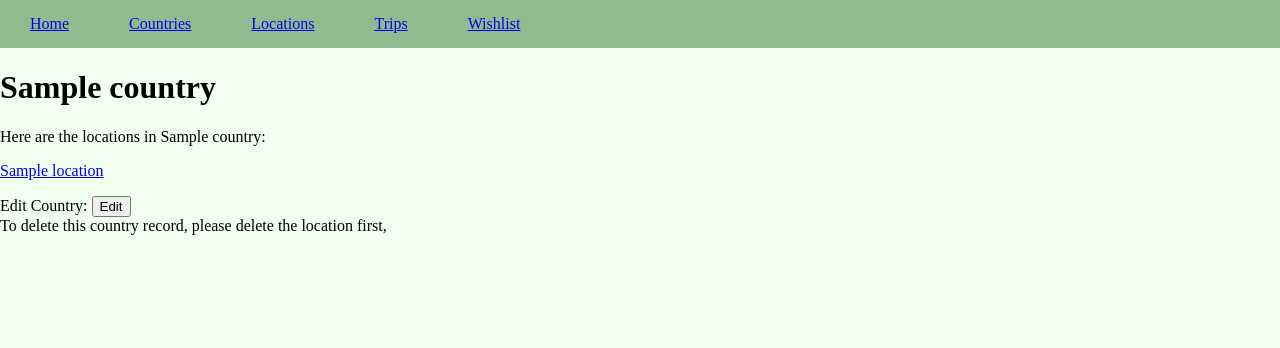
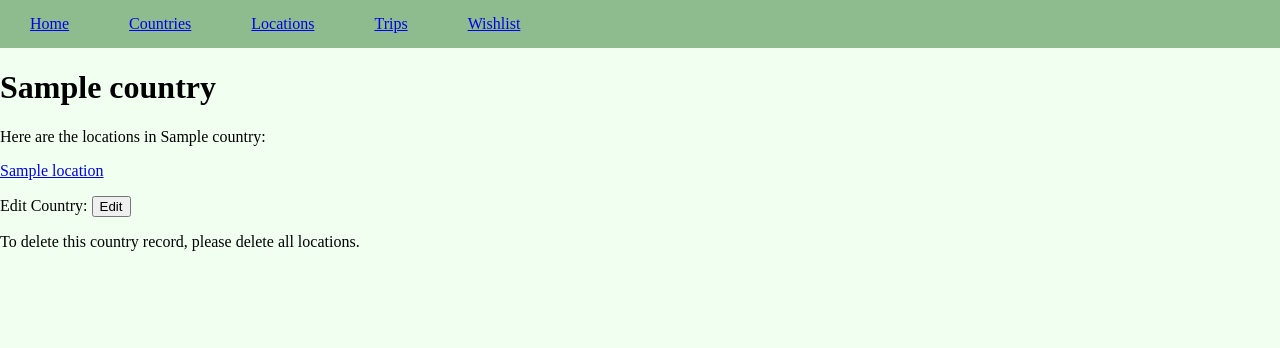
Before and after one commit to mr-mckenzie/Gravel-Travel, a Flask app: page /countries/1 in a window 1280 px wide. Shown: the top 348 px of the page. Run offline with Flask 3, Linux system fonts and the light colour scheme; a database or web service that is not in the repository returns one stand-in record (values such as "Sample title"); some libraries are stand-ins or nearby versions.

Commit message:
minor changes to html

```diff
--- a/controllers/holidays_controller.py
+++ b/controllers/holidays_controller.py
@@ -1,10 +1,7 @@
 # import flask
 from flask import Flask, render_template, Blueprint, redirect, request
-from models.location import Location
 import repositories.location_repository as location_repo
-import repositories.country_repository as country_repo
 import repositories.holiday_repository as holiday_repo
-import repositories.wishlist_repository as wishlist_repo
 
 holidays_blueprint = Blueprint("holidays", __name__)
 
--- a/templates/countries/edit.jinja
+++ b/templates/countries/edit.jinja
@@ -37,7 +37,7 @@
 {# Warning message for DELETE function#}
 {%if input_locations%}
 
-    <p>To delete this country record, please delete location(s) first. </p>
+    <p>To delete this country record, please delete all locations. </p>
 
     {% else %}
 
--- a/templates/countries/locations.jinja
+++ b/templates/countries/locations.jinja
@@ -19,7 +19,7 @@
 {# CAN ONLY DELETE IF NO LOCATIONS EXIST #}
 {%if input_locations%}
 
-    To delete this country record, please delete the location first,
+    <p>To delete this country record, please delete all locations. </p>
 
 {% else %}
 
--- a/templates/locations/index.jinja
+++ b/templates/locations/index.jinja
@@ -19,7 +19,7 @@
                 {% if location['has_visited'] == True%}
                     <p> &#9989 </p>
                 {% else %}
-                    <p> &#10062 </p>
+                    <p> &#10060 </p>
                 {% endif %}
             </aside>
 
@@ -28,7 +28,7 @@
                 {% if location['on_wishlist']%}
                     <p> &#9989</p>
                 {% else %}
-                    <p> &#10062 </p>
+                    <p> &#10060 </p>
                 {% endif %}
             </aside>
         </div>
```
